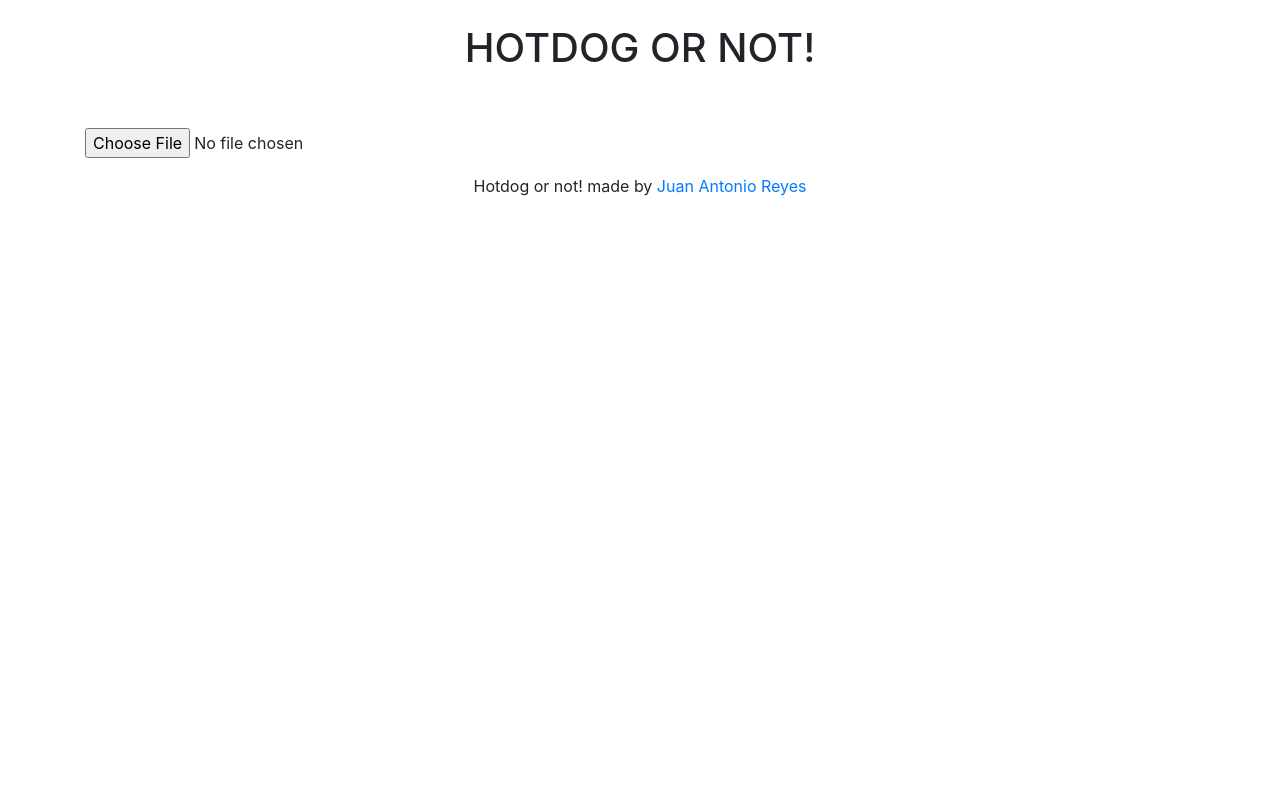
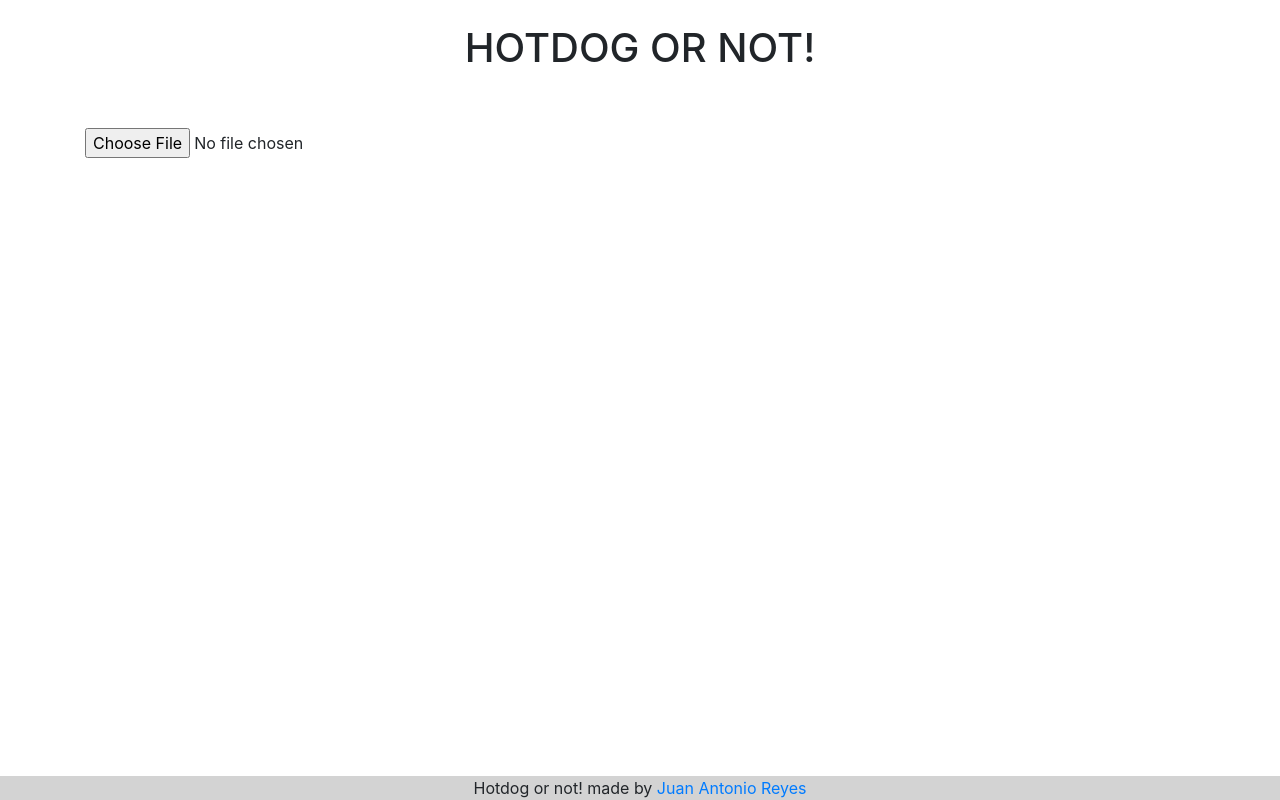
Before and after one commit to JuanAntonioReyes/Hotdog-or-not, a plain HTML site: page index.html in a window 1280 px wide. Drawn offline with Linux system fonts and the light colour scheme; no server answers.

Commit message:
Bootstrap basic style

```diff
--- a/css/style.css
+++ b/css/style.css
@@ -1,3 +1,9 @@
 #imageInput {
 	display: none;
 }
+
+footer {
+	background-color: lightgray;
+	position: fixed;
+	bottom: 0;
+}
--- a/index.html
+++ b/index.html
@@ -21,7 +21,7 @@
 
 	<div id="main" class="container mt-4">
 		<div class="row">
-			<div class="col-sm-12">
+			<div class="col-sm-12 text-center">
 
 				<img src="" id="image" width="400">
 				<input type="file" id="imageInput" accept="image/*">
@@ -30,6 +30,7 @@
 				<p id="prediction"></p>
 
 			</div>
+		</div>
 	</div>
 
 	<footer class="container-fluid">
@@ -41,7 +42,7 @@
 				</a>
 			</div>
 		</div>
-</footer>
+	</footer>
 
 	<script src="./js/app.js"></script>
 </body>
```
